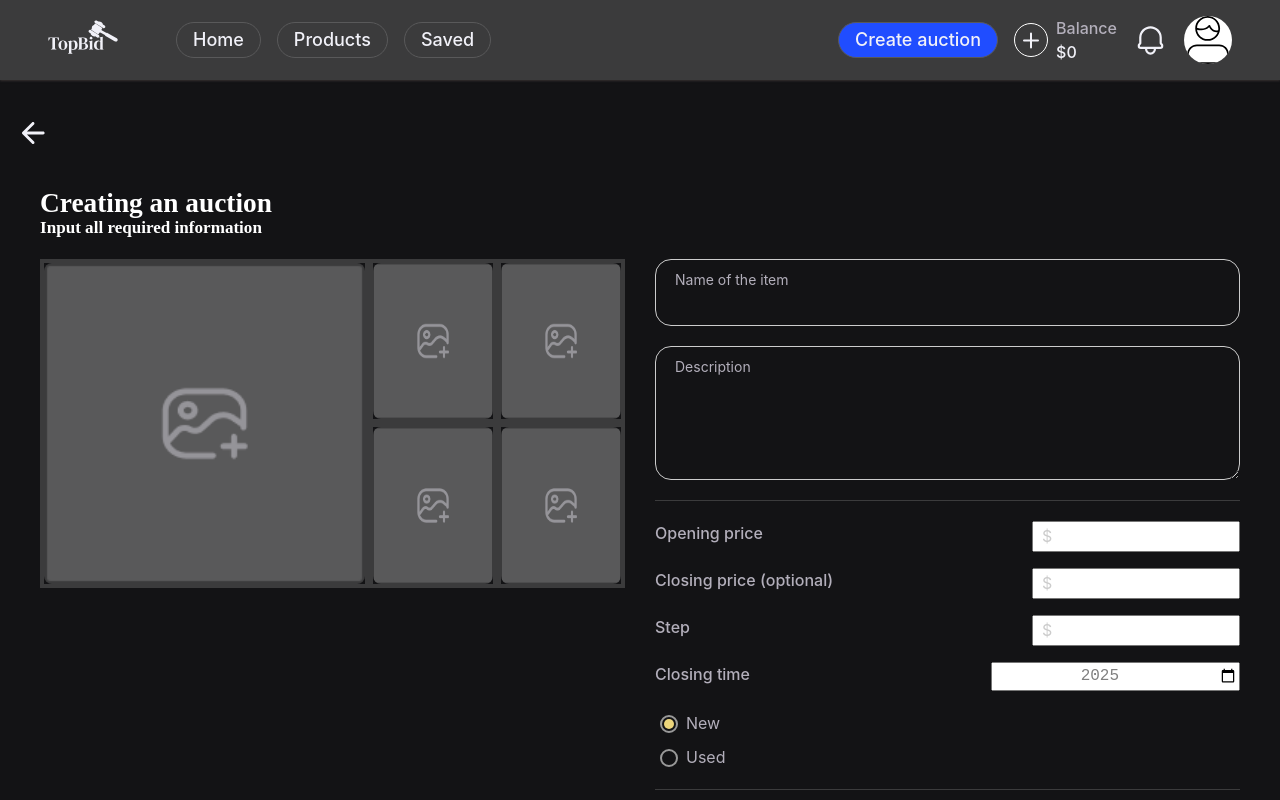
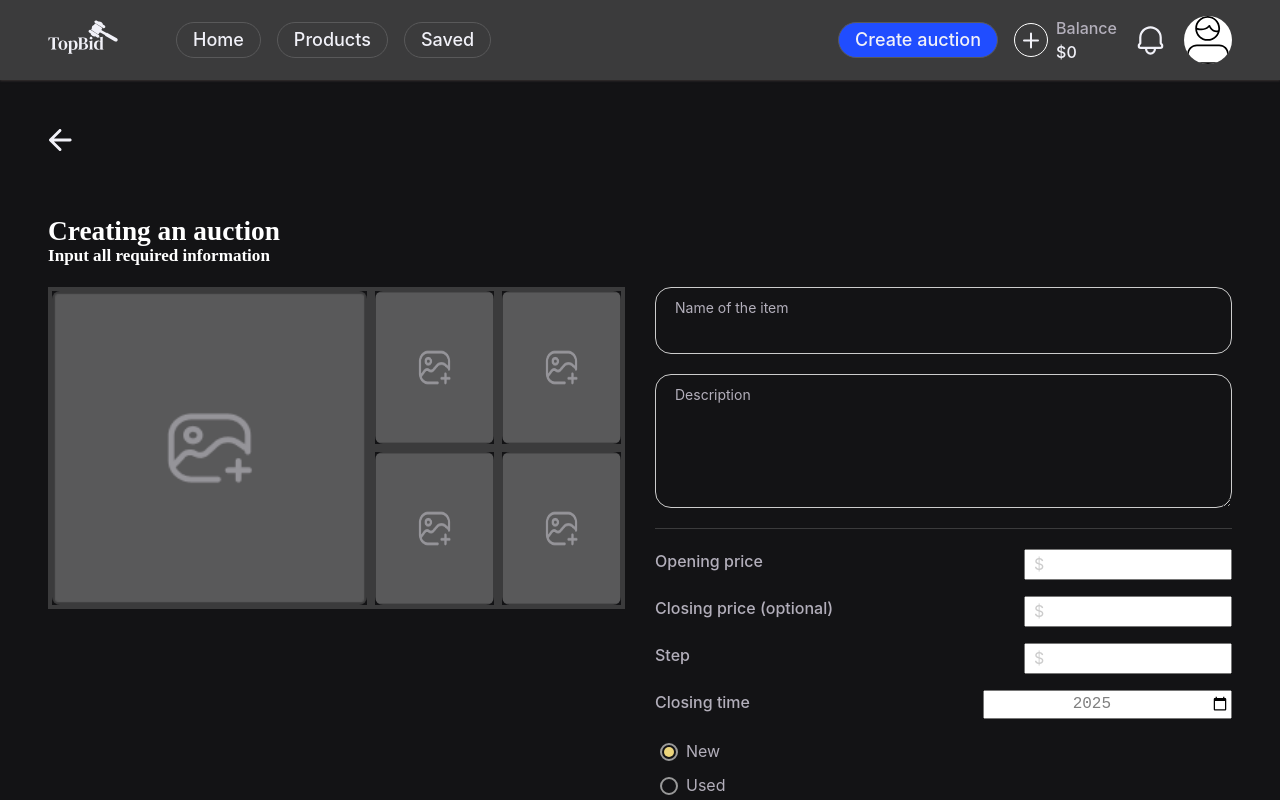
Before and after one commit to Eater228/team-project-fe, a React (Vite) app: page /#/create in a window 1280 px wide. Shown: the top 800 px of the page. Built offline with nearby package versions, Linux system fonts and the light colour scheme.

Commit message:
Aling create page element

```diff
--- a/src/Component/CreatePage/CreatePage.module.scss
+++ b/src/Component/CreatePage/CreatePage.module.scss
@@ -2,7 +2,7 @@
   display: flex;
   flex-direction: column;
   align-items: center;
-  padding: 20px;
+  padding: 48px;
   // background-color: black;
   color: #fff;
   border-radius: 8px;
@@ -44,8 +44,8 @@
 
   .backButton {
     position: absolute;
-    padding: 21px;
-    left: 0;
+    // padding: 21px;
+    left: 48px;
     cursor: pointer;
     // margin-bottom: 20px;
     img {
```
